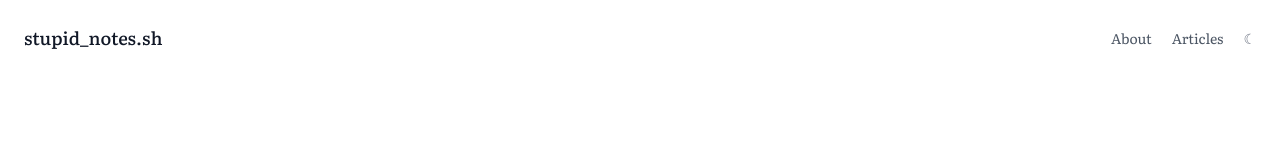
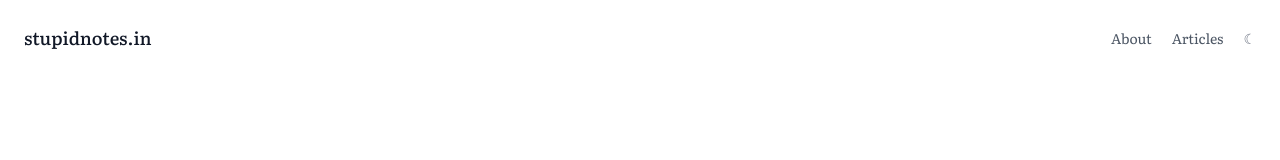
Before and after one commit to LakshimiRam-073/portfolio2.0, a Next.js app: page / in a window 1280 px wide. Shown: the top 160 px of the page. Built offline with nearby package versions, Linux system fonts and the light colour scheme.

Commit message:
Minor changes in web UI

```diff
--- a/app/layout.tsx
+++ b/app/layout.tsx
@@ -3,7 +3,7 @@ import Header from '@/components/Header'
 import '@/styles/globals.css'
 
 export const metadata: Metadata = {
-  title: 'stupid_notes.sh',
+  title: 'Stupid things',
   description: 'A minimalistic portfolio showcasing my blogs and projects.',
   authors: [{ name: 'Lakshimi Raman S' }],
   icons: {
--- a/components/Header.tsx
+++ b/components/Header.tsx
@@ -13,7 +13,7 @@ export default function Header() {
           href="/"
           className="text-lg font-medium text-gray-900 dark:text-stone-100 hover:opacity-70 transition-opacity"
         >
-          stupid_notes.sh
+          stupidnotes.in
         </Link>
 
         <div className="flex gap-5 items-center text-sm max-w-3xl">
```
Also changed, not shown: blogs/Inside-Internals/mem-alloc.md (renamed from blogs/Inside-Internals/index.md, +1 -1 lines).
